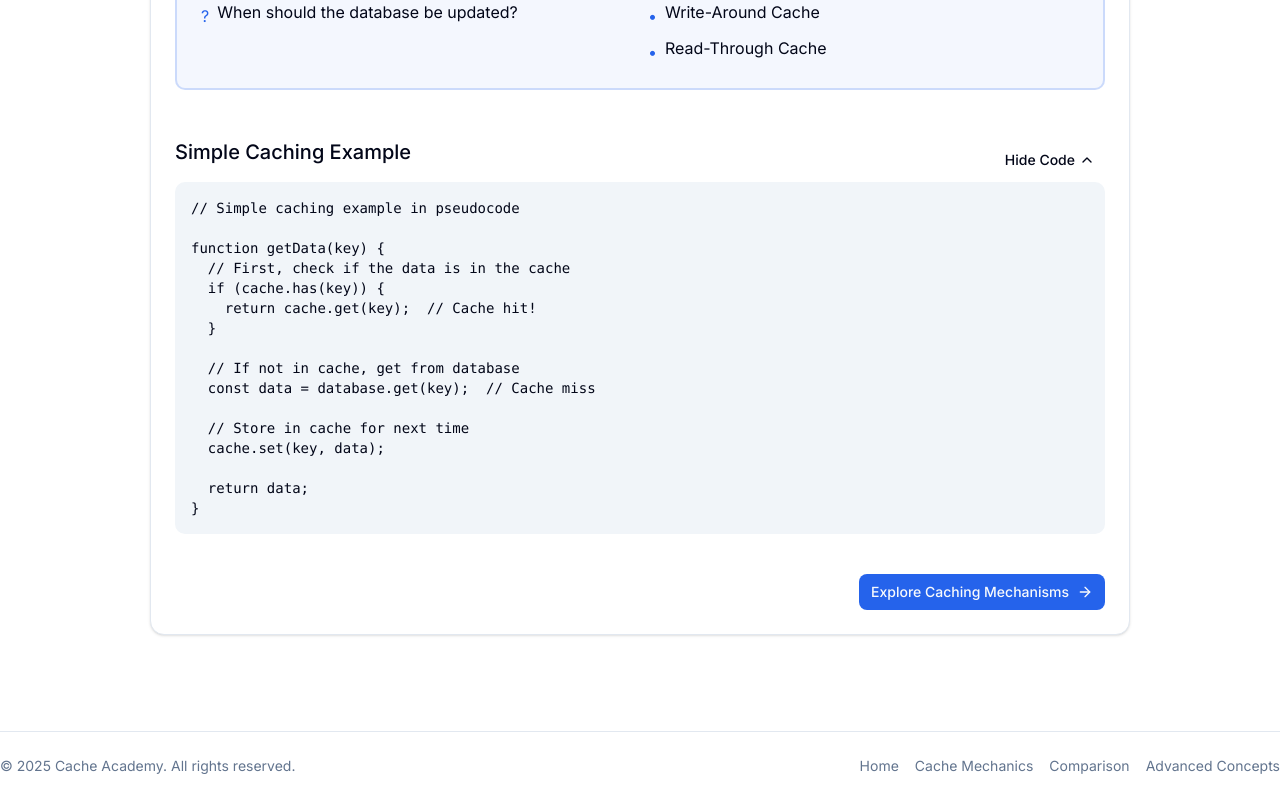
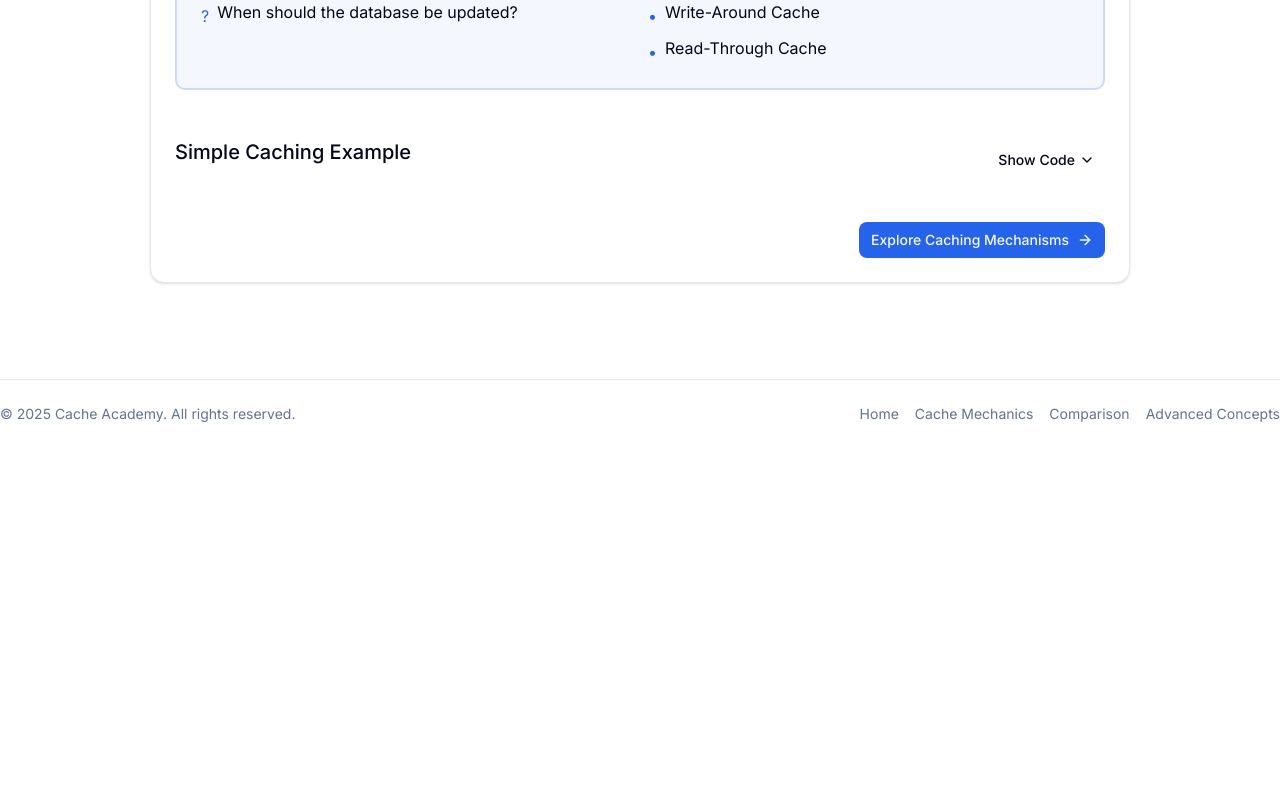
Before and after one commit to ThunderXBlitZ/cache-academy, a Next.js app: page / in a window 1280 px wide. Shown: the part 1641-2441 px from the top of the page. After the commit the page ends 2089 px from the top, so only its background shows below. Built offline with nearby package versions, Linux system fonts and the light colour scheme.

Commit message:
default to hide code example on home page

```diff
--- a/app/page.tsx
+++ b/app/page.tsx
@@ -9,7 +9,7 @@ import { useState } from "react"
 
 export default function HomePage() {
     // Add state to track collapsible sections
-    const [codeVisible, setCodeVisible] = useState<boolean>(true)
+    const [codeVisible, setCodeVisible] = useState<boolean>(false)
     const toggleCode = () => setCodeVisible(!codeVisible)
 
   return (
```
